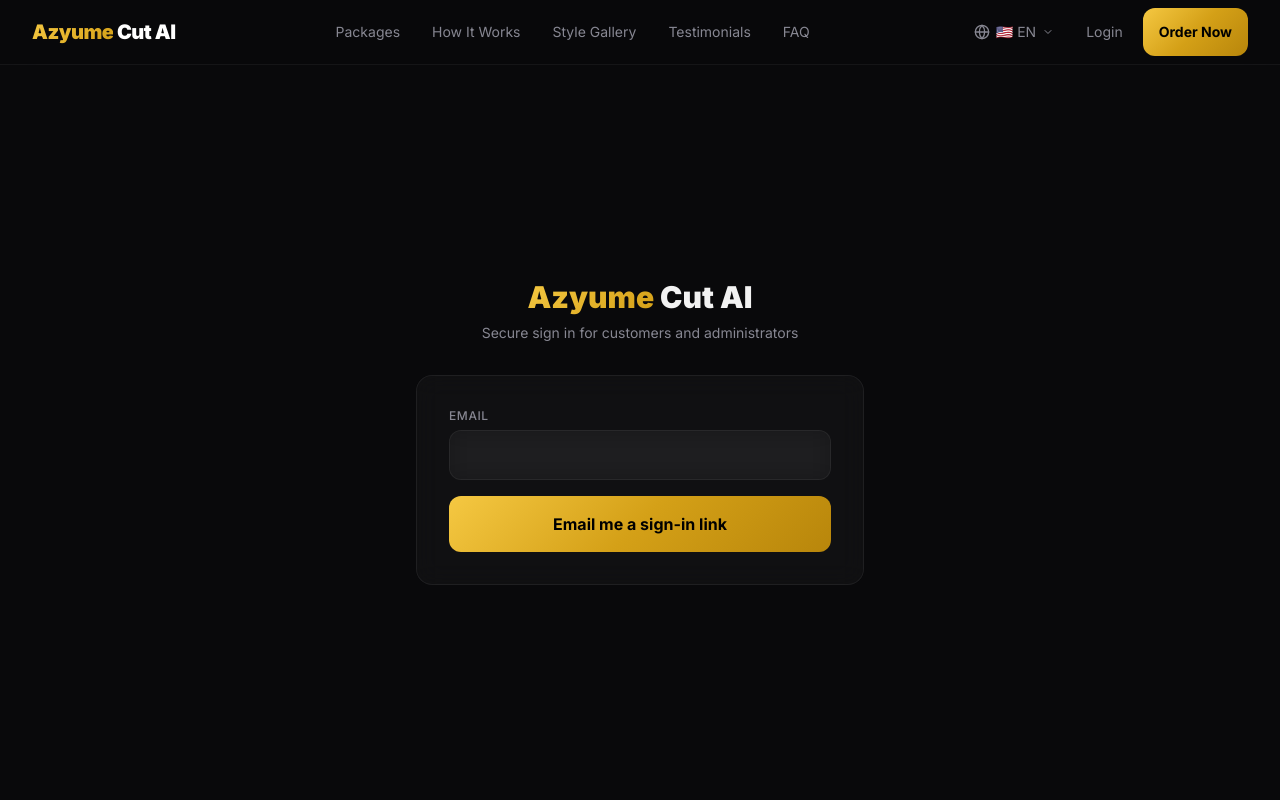
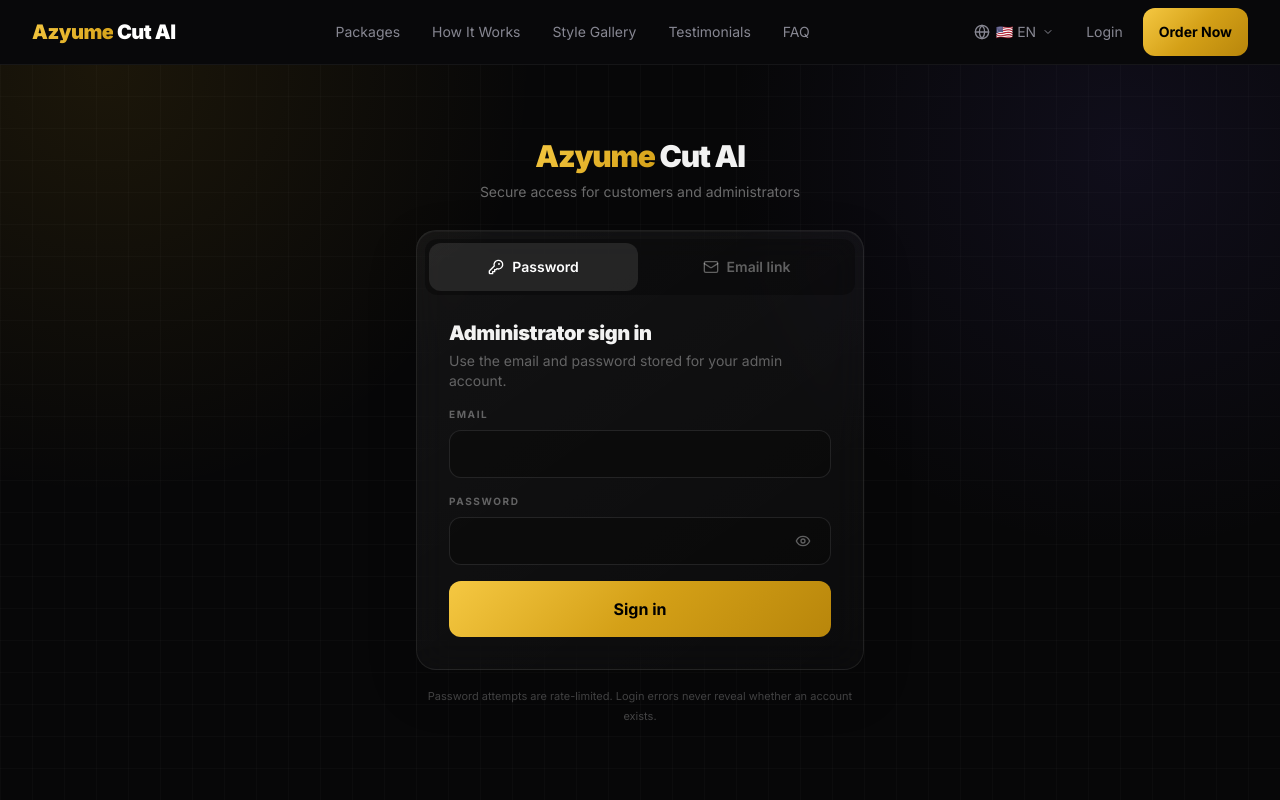
Before and after one commit to azharinoyumetv-ctrl/azharinoyume, a Next.js app: page /en/login in a window 1280 px wide. Shown: the top 800 px of the page. Built offline with nearby package versions, Linux system fonts and the light colour scheme.

Commit message:
Restore secure password authentication

```diff
--- a/scripts/create-admin.ts
+++ b/scripts/create-admin.ts
@@ -31,7 +31,7 @@
     console.log("Admin account created.");
   }
 
-  console.log(`Admin: ${email} — Login at https://azharinoyume.cloud/admin`);
+  console.log(`Admin: ${email} — Login at https://azcutai.azharinoyume.cloud/login`);
   await prisma.$disconnect();
 }
 
--- a/src/app/[locale]/(public)/login/page.tsx
+++ b/src/app/[locale]/(public)/login/page.tsx
@@ -3,75 +3,91 @@
 import { useState } from "react";
 import { signIn } from "next-auth/react";
 import { useSearchParams } from "next/navigation";
-import { Loader2 } from "lucide-react";
+import { Eye, EyeOff, KeyRound, Loader2, Mail } from "lucide-react";
+
+type LoginMode = "password" | "magic";
+
+function safeCallbackUrl(value: string | null, fallback: string) {
+  return value?.startsWith("/") && !value.startsWith("//") ? value : fallback;
+}
 
 export default function LoginPage() {
   const searchParams = useSearchParams();
+  const [mode, setMode] = useState<LoginMode>("password");
   const [email, setEmail] = useState("");
+  const [password, setPassword] = useState("");
+  const [showPassword, setShowPassword] = useState(false);
   const [error, setError] = useState("");
   const [loading, setLoading] = useState(false);
   const [sent, setSent] = useState(false);
 
-  async function handleLogin(e: React.FormEvent) {
-    e.preventDefault();
+  async function handlePasswordLogin(event: React.FormEvent) {
+    event.preventDefault();
     setLoading(true);
     setError("");
+    const callbackUrl = safeCallbackUrl(searchParams.get("callbackUrl"), "/admin");
+    const result = await signIn("credentials", { email, password, callbackUrl, redirect: false });
+    setLoading(false);
+    if (!result?.ok || result.error) {
+      setError("The email or password is incorrect.");
+      return;
+    }
+    window.location.assign(result.url || callbackUrl);
+  }
 
-    const callbackUrl = searchParams.get("callbackUrl") || "/portal";
+  async function handleMagicLink(event: React.FormEvent) {
+    event.preventDefault();
+    setLoading(true);
+    setError("");
+    const callbackUrl = safeCallbackUrl(searchParams.get("callbackUrl"), "/portal");
     const result = await signIn("email", { email, callbackUrl, redirect: false });
-
+    setLoading(false);
     if (result?.error) {
       setError("We could not send the sign-in link. Please try again.");
-      setLoading(false);
       return;
     }
+    setSent(true);
+  }
 
-    setSent(true);
-    setLoading(false);
+  function changeMode(nextMode: LoginMode) {
+    setMode(nextMode);
+    setError("");
+    setSent(false);
   }
 
   return (
-    <div className="flex min-h-[calc(100svh-4rem-env(safe-area-inset-top))] items-center justify-center px-4 py-8">
+    <div className="dashboard-backdrop flex min-h-[calc(100svh-4rem-env(safe-area-inset-top))] items-center justify-center px-4 py-8">
       <div className="w-full max-w-md">
-        <div className="text-center mb-8">
-          <div className="text-3xl font-black mb-2">
-            <span className="gold-text">Azyume</span><span> Cut AI</span>
-          </div>
-          <p className="text-muted-foreground text-sm">Secure sign in for customers and administrators</p>
+        <div className="mb-7 text-center">
+          <div className="mb-2 text-3xl font-black tracking-[-0.04em]"><span className="gold-text">Azyume</span><span> Cut AI</span></div>
+          <p className="text-sm text-white/40">Secure access for customers and administrators</p>
         </div>
 
-        <div className="glass rounded-2xl border border-white/10 p-5 sm:p-8">
-          {sent ? (
-            <div className="text-center space-y-3">
-              <h2 className="text-xl font-bold">Check your email</h2>
-              <p className="text-sm text-muted-foreground">We sent a one-time sign-in link to {email}. It expires in 15 minutes.</p>
-              <button onClick={() => setSent(false)} className="min-h-12 rounded-lg px-3 text-sm text-gold-400">Use another email</button>
-            </div>
-          ) : <form onSubmit={handleLogin} className="space-y-4">
-            <div>
-              <label className="block text-xs font-medium mb-1.5 text-muted-foreground uppercase tracking-wider">Email</label>
-              <input
-                type="email"
-                inputMode="email"
-                autoComplete="email"
-                value={email}
-                onChange={(e) => setEmail(e.target.value)}
-                required
-                className="glass min-h-12 w-full rounded-xl border border-white/10 px-4 py-3 text-base focus:border-gold-500/50 focus:outline-none"
-              />
-            </div>
-            {error && <div role="alert" className="text-center text-sm text-red-400">{error}</div>}
+        <div className="dashboard-panel overflow-hidden p-2">
+          <div className="grid grid-cols-2 gap-1 rounded-xl bg-black/30 p-1" role="tablist" aria-label="Sign-in method">
+            <button type="button" role="tab" aria-selected={mode === "password"} onClick={() => changeMode("password")} className={`flex min-h-12 items-center justify-center gap-2 rounded-lg text-sm font-semibold transition-colors ${mode === "password" ? "bg-white/10 text-white" : "text-white/35 hover:text-white/65"}`}><KeyRound className="h-4 w-4" /> Password</button>
+            <button type="button" role="tab" aria-selected={mode === "magic"} onClick={() => changeMode("magic")} className={`flex min-h-12 items-center justify-center gap-2 rounded-lg text-sm font-semibold transition-colors ${mode === "magic" ? "bg-white/10 text-white" : "text-white/35 hover:text-white/65"}`}><Mail className="h-4 w-4" /> Email link</button>
+          </div>
 
-            <button
-              type="submit"
-              disabled={loading}
-              className="gold-gradient flex min-h-14 w-full items-center justify-center gap-2 rounded-xl px-4 font-bold text-black disabled:opacity-50"
-            >
-              {loading && <Loader2 className="w-4 h-4 animate-spin" />}
-              Email me a sign-in link
-            </button>
-          </form>}
+          <div className="p-4 sm:p-6">
+            {sent ? (
+              <div className="space-y-4 text-center">
+                <span className="mx-auto flex h-12 w-12 items-center justify-center rounded-xl bg-gold-500/10 text-gold-400"><Mail className="h-5 w-5" /></span>
+                <div><h1 className="text-xl font-bold">Check your email</h1><p className="mt-2 text-sm leading-6 text-white/40">We sent a one-time sign-in link to <span className="break-all text-white/70">{email}</span>. It expires in 15 minutes.</p></div>
+                <button onClick={() => setSent(false)} className="dashboard-action w-full">Use another email</button>
+              </div>
+            ) : (
+              <form onSubmit={mode === "password" ? handlePasswordLogin : handleMagicLink} className="space-y-4">
+                <div><h1 className="text-xl font-black tracking-[-0.02em]">{mode === "password" ? "Administrator sign in" : "Email me a secure link"}</h1><p className="mt-1 text-sm leading-5 text-white/35">{mode === "password" ? "Use the email and password stored for your admin account." : "No password required. The link can be used once."}</p></div>
+                <label className="block text-[10px] font-bold uppercase tracking-[0.16em] text-white/35">Email<input type="email" inputMode="email" autoComplete="email" value={email} onChange={(event) => setEmail(event.target.value)} required className="mt-2 min-h-12 w-full rounded-xl border border-white/10 bg-black/25 px-4 text-base font-normal normal-case tracking-normal text-white focus:border-gold-500/40 focus:outline-none" /></label>
+                {mode === "password" && <label className="block text-[10px] font-bold uppercase tracking-[0.16em] text-white/35">Password<span className="relative mt-2 block"><input type={showPassword ? "text" : "password"} autoComplete="current-password" value={password} onChange={(event) => setPassword(event.target.value)} required maxLength={256} className="min-h-12 w-full rounded-xl border border-white/10 bg-black/25 px-4 pr-14 text-base font-normal normal-case tracking-normal text-white focus:border-gold-500/40 focus:outline-none" /><button type="button" onClick={() => setShowPassword((current) => !current)} className="absolute inset-y-0 right-1 flex w-12 items-center justify-center text-white/35 hover:text-white" aria-label={showPassword ? "Hide password" : "Show password"}>{showPassword ? <EyeOff className="h-4 w-4" /> : <Eye className="h-4 w-4" />}</button></span></label>}
+                {error && <div role="alert" className="rounded-xl border border-rose-400/15 bg-rose-400/5 p-3 text-center text-sm text-rose-300">{error}</div>}
+                <button type="submit" disabled={loading} className="gold-gradient flex min-h-14 w-full items-center justify-center gap-2 rounded-xl px-4 font-bold text-black disabled:opacity-50">{loading && <Loader2 className="h-4 w-4 animate-spin" />}{mode === "password" ? "Sign in" : "Email me a sign-in link"}</button>
+              </form>
+            )}
+          </div>
         </div>
+        <p className="mt-4 text-center text-[11px] leading-5 text-white/25">Password attempts are rate-limited. Login errors never reveal whether an account exists.</p>
       </div>
     </div>
   );
```
Also changed, not shown: src/lib/auth.ts (+36 -0 lines), src/lib/auth/password.ts (added, +60 -0 lines), 1 other file (tests, documents, lock files or other folders).
